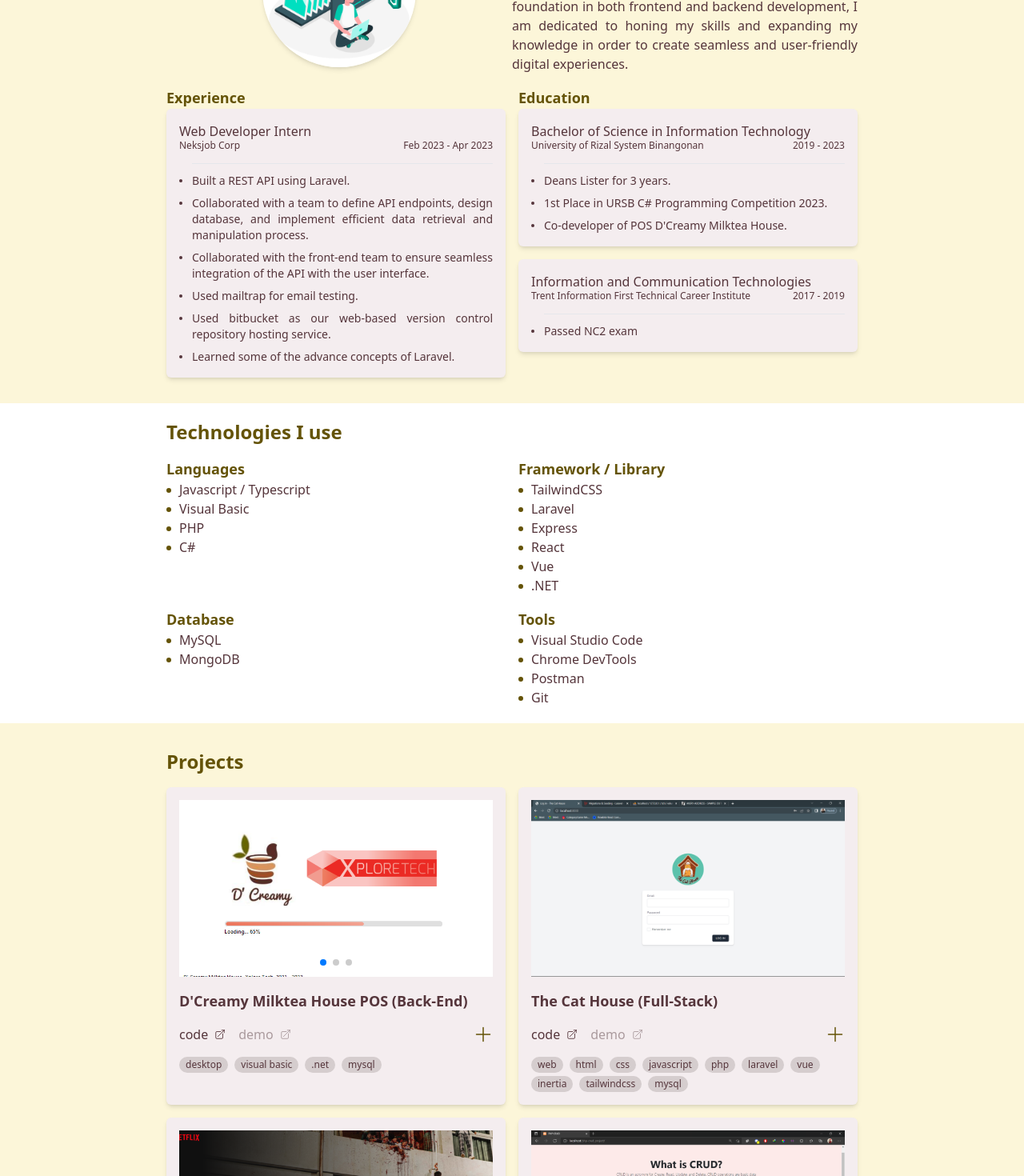
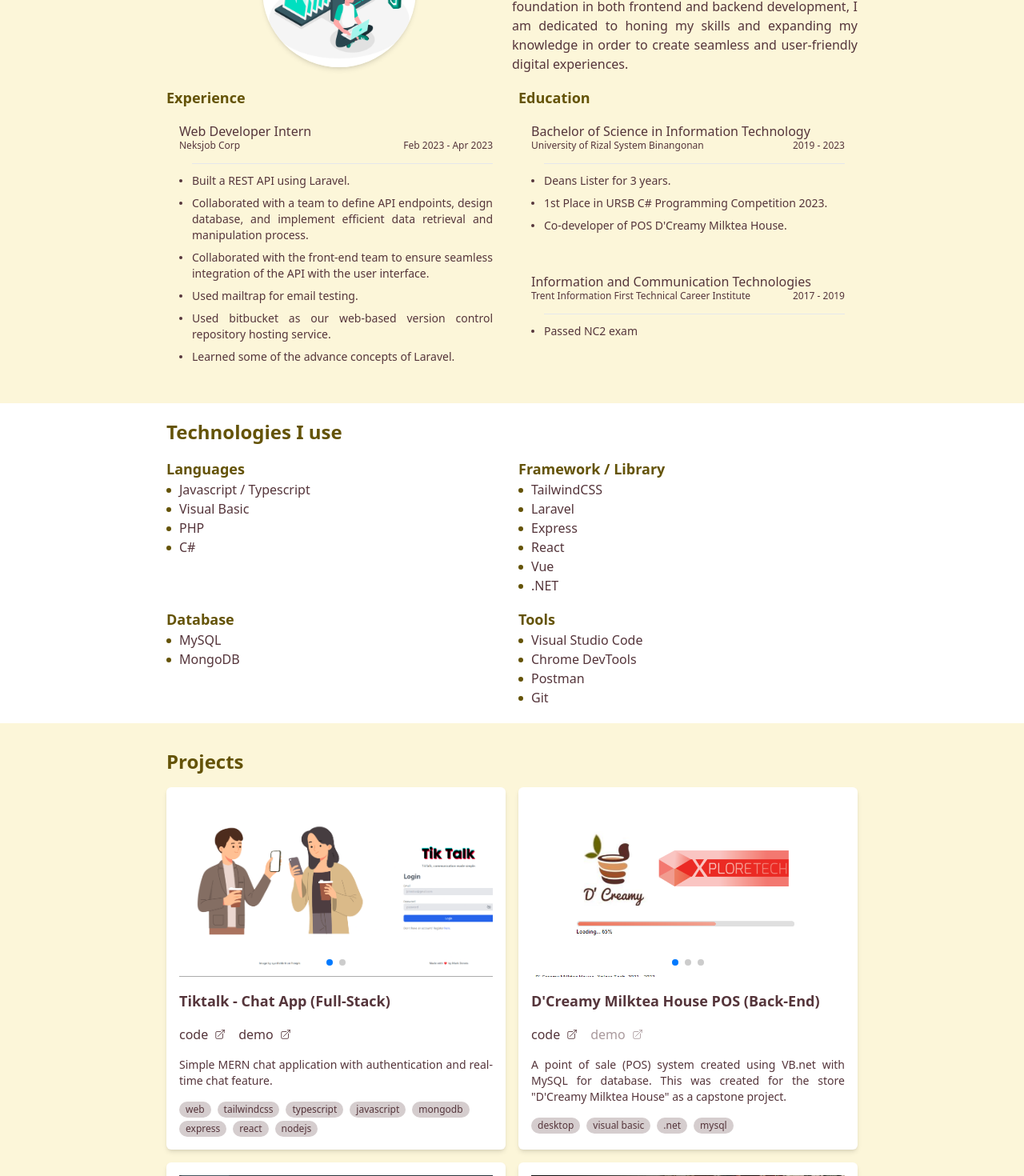
Before and after one commit to MarkDennis1/vue-portfolio, a Vue app: page / in a window 1280 px wide. Shown: the part 800-2270 px from the top of the page at 80% size. Built offline with nearby package versions, Linux system fonts and the light colour scheme.

Commit message:
add new project

```diff
--- a/src/assets/images/index.ts
+++ b/src/assets/images/index.ts
@@ -8,3 +8,5 @@
 export {default as project04_1 } from "@/assets/images/project04.1.png"
 export {default as project04_2 } from "@/assets/images/project04.2.png"
 export {default as project04_3 } from "@/assets/images/project04.3.png"
+export {default as tiktalk_desktop_login } from "@/assets/images/tiktalk_desktop_login.png"
+export {default as tiktalk_mobile_mockups } from "@/assets/images/tiktalk_mobile_mockups.png"
--- a/src/components/TopBar.vue
+++ b/src/components/TopBar.vue
@@ -3,12 +3,8 @@
     id="top-bar"
     class="z-10 lg:px-[21%] fixed top-0 left-0 flex justify-between items-center h-12 w-full px-4 overflow-hidden transition-all backdrop-blur-lg shadow-lg"
   >
-    <a class="h-[70%] overflow-hidden flex-shrink-0 rounded-md" href="#home">
-      <img
-        class="aspect-square object-contain w-full h-full"
-        src="https://ui-avatars.com/api/?name=Mark+Dennis&background=645307&color=F9FAFB"
-        alt="Mark Dennis"
-      />
+    <a class="h-[70%] overflow-hidden flex-shrink-0 rounded-md text-xl font-bold" href="#home">
+      Mark Dennis
     </a>
     <div class="hidden lg:flex gap-4 text-heavyAccent">
       <a
@@ -21,7 +17,7 @@
     </div>
     <a
       target="_blank"
-      href="https://drive.google.com/file/d/19XGdxn6VmLX1Qk7pcmyB0FZJLMZRjC7u/view"
+      href="https://drive.google.com/file/d/1fFkcbhpNqdEYwZ24-tXbyr_qYh1_Ygux/view?usp=sharing"
     >
       <PrimaryButton class="text-xs">Resume</PrimaryButton>
     </a>
--- a/src/sections/AboutSection.vue
+++ b/src/sections/AboutSection.vue
@@ -29,7 +29,7 @@
           <ul class="flex flex-col gap-4">
             <div
               v-for="exp in experiences"
-              class="flex flex-col p-4 rounded-md bg-cardPrimary shadow-md"
+              class="flex flex-col rounded-md p-4"
             >
               <div>
                 <div>{{ exp.title }}</div>
@@ -61,7 +61,7 @@
           <ul class="flex flex-col gap-4">
             <div
               v-for="ed in education"
-              class="p-4 rounded-md bg-cardPrimary shadow-md"
+              class="p-4 rounded-md"
             >
               <div>
                 <p>
--- a/src/sections/HomeSection.vue
+++ b/src/sections/HomeSection.vue
@@ -14,8 +14,8 @@
           </h1>
         </div>
         <p class="text-md text-justify">
-          I am a graduating student pursuing a Bachelor of Science degree in
-          Information Technology, with a strong passion for becoming a Full
+          I am a fresh graduate student with a Bachelor of Science degree in
+          Information Technology and a strong passion for becoming a Full
           Stack Developer.
         </p>
           <!-- buttons  -->
--- a/src/sections/ProjectsSection.vue
+++ b/src/sections/ProjectsSection.vue
@@ -4,7 +4,7 @@
       <h1 class="text-2xl font-semibold text-heavyAccent">Projects</h1>
       <div class="flex flex-col gap-4 md:grid md:grid-cols-2 lg:grid-cols-2">
         <div
-          class="p-4 space-y-4 rounded-md shadow-md bg-cardPrimary"
+          class="p-4 space-y-4 rounded-md shadow-md bg-white"
           v-for="proj in projects"
           :key="proj.title"
         >
@@ -72,12 +72,6 @@
                 demo <new-tab-icon />
               </a>
             </div>
-            <button @click="proj.expand.value = !proj.expand.value">
-              <x-mark-icon
-                class="transition-all text-heavyAccent"
-                :class="!proj.expand.value ? 'rotate-45' : 'rotate-0'"
-              />
-            </button>
           </div>
           <!-- Small screen buttons -->
           <div class="flex justify-between md:hidden">
@@ -105,19 +99,11 @@
             >
               demo <new-tab-icon />
             </a>
-            <button @click="proj.expand.value = !proj.expand.value">
-              <x-mark-icon
-                class="transition-all text-heavyAccent"
-                :class="!proj.expand.value ? 'rotate-45' : 'rotate-0'"
-              />
-            </button>
           </div>
-          <p v-if="proj.expand.value" class="text-sm text-justify">
+          <p class="text-sm text-justify">
             {{ proj.description }}
           </p>
-          <div
-            class="flex flex-wrap gap-x-2 gap-y-1 text-xs leading-none"
-          >
+          <div class="flex flex-wrap gap-x-2 gap-y-1 text-xs leading-none">
             <div
               class="px-2 py-1 rounded-full lowercase bg-100 hover:bg-heavyAccent hover:text-white transition-all cursor-pointer font-light"
               v-for="(technology, index) in proj.technologies"
@@ -156,10 +142,32 @@
   project04_1,
   project04_2,
   project04_3,
+  tiktalk_desktop_login,
+  tiktalk_mobile_mockups,
 } from "@/assets/images";
 const modules = [EffectCreative, Pagination, Navigation];
 
 const projects = [
+  {
+    thumbnails: [tiktalk_desktop_login, tiktalk_mobile_mockups],
+    title: "Tiktalk - Chat App (Full-Stack)",
+    description: `Simple MERN chat application with authentication and real-time chat feature.`,
+    technologies: [
+      "Web",
+      "TailwindCSS",
+      "Typescript",
+      "Javascript",
+      "MongoDB",
+      "Express",
+      "React",
+      "NodeJS",
+    ],
+    links: {
+      repo: "https://github.com/MarkDennis1/tiktalk",
+      live: "https://tiktalk-mern.netlify.app",
+    },
+    expand: ref(false),
+  },
   {
     thumbnails: [project01, project01_1, project01_2],
     title: "D'Creamy Milktea House POS (Back-End)",
```
Also changed, not shown: src/assets/images/tiktalk_desktop_login.png (added), src/assets/images/tiktalk_mobile_mockups.png (added).
